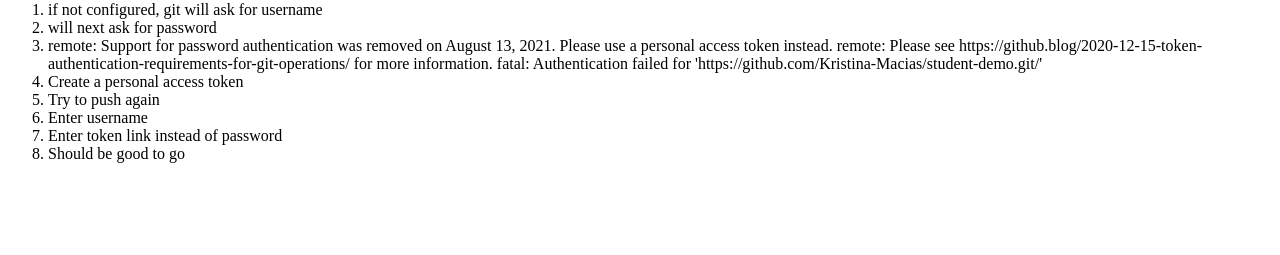
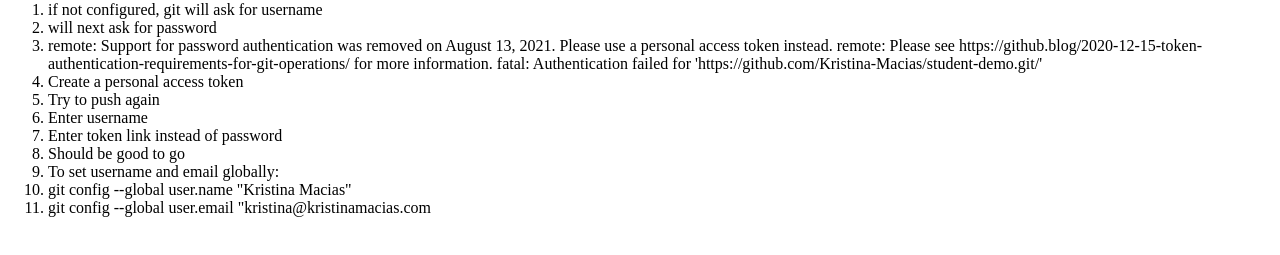
Before and after one commit to Kristina-Macias/student-demo, a plain HTML site: page index.html in a window 1280 px wide. Shown: the part 79-334 px from the top of the page. Drawn offline with Linux system fonts and the light colour scheme.

Commit message:
added notes for config

```diff
--- a/index.html
+++ b/index.html
@@ -19,6 +19,10 @@
         <li>Enter username</li>
         <li>Enter token link instead of password</li>
         <li>Should be good to go</li>
+        <li>To set username and email globally:
+            <li>git config --global user.name "Kristina Macias"</li>
+            <li>git config --global user.email "kristina@kristinamacias.com</li>
+        </li>
     </ol>
 </body>
 </html>
```
